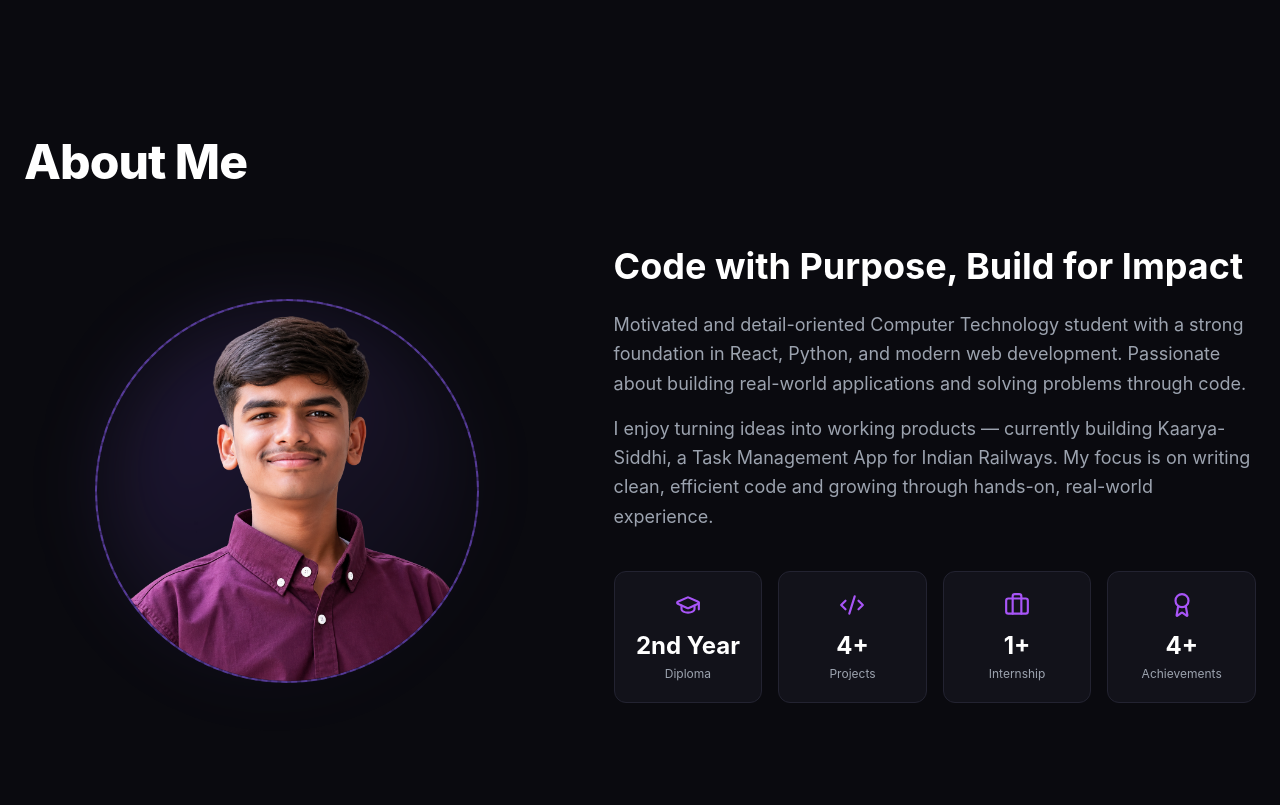
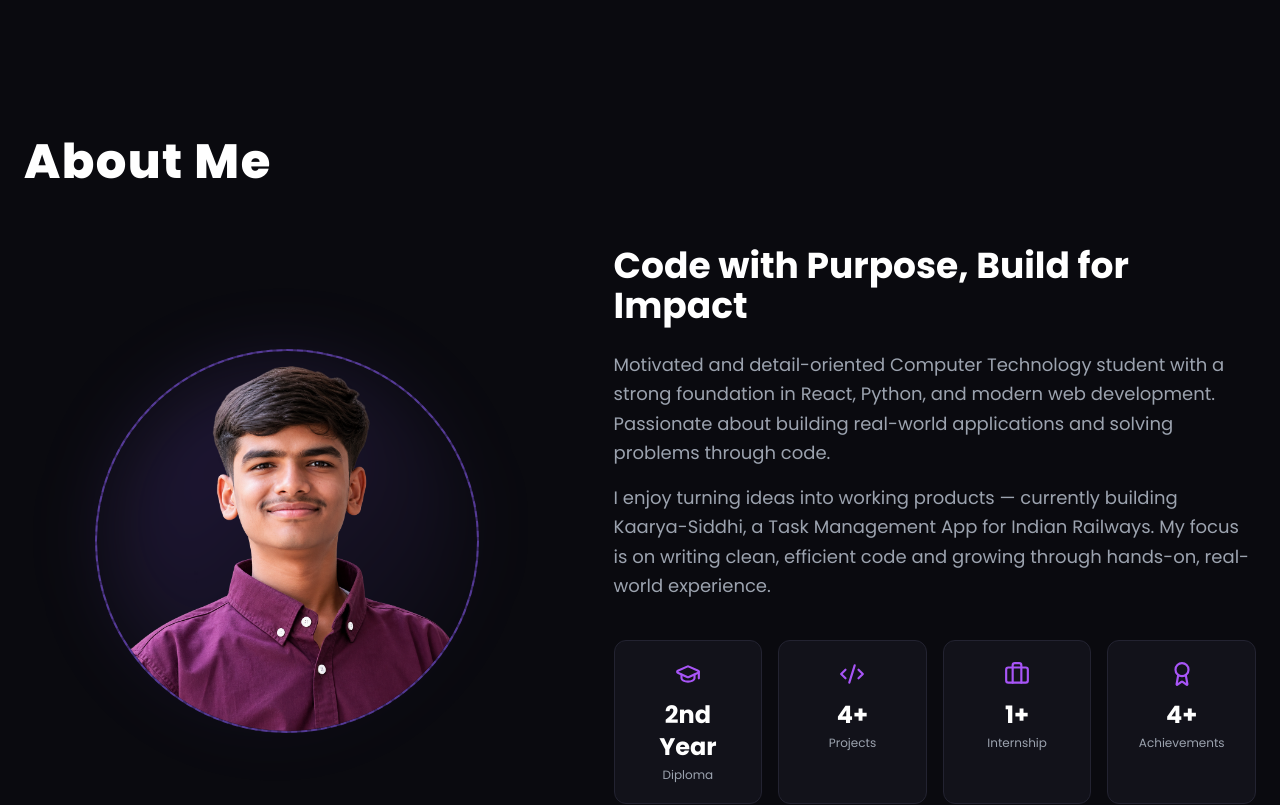
Before and after one commit to kartikgundla/Kartik-Portfolio, a React (Vite) app: page / in a window 1280 px wide. Shown: the part 840-1645 px from the top of the page. Built offline with nearby package versions, Linux system fonts and the light colour scheme.

Commit message:
Added Poppins font family

```diff
--- a/index.html
+++ b/index.html
@@ -4,6 +4,11 @@
     <meta charset="UTF-8" />
     <meta name="viewport" content="width=device-width, initial-scale=1.0" />
     <title>Kartik Gundla | Portfolio</title>
+    <link rel="preconnect" href="https://fonts.googleapis.com">
+    <link rel="preconnect" href="https://fonts.gstatic.com" crossorigin>
+    <link
+      href="https://fonts.googleapis.com/css2?family=Poppins:wght@300;400;500;600;700;800&display=swap"
+      rel="stylesheet">
   </head>
   <body>
     <div id="root"></div>
--- a/src/App.css
+++ b/src/App.css
@@ -7,6 +7,7 @@
   --color-accent: #8b5cf6;
   --color-accent2: #a855f7;
   --color-muted: #9ca3af;
+  --font-sans: "Poppins", system-ui, sans-serif;
 }
 
 #root {
@@ -14,7 +15,9 @@
   margin: 0;
   padding: 0;
 }
-
+body {
+  font-family: var(--font-sans);
+}
 /* .section {
   width: 100%;
   max-width: 1280px;
@@ -40,7 +43,7 @@
   font-weight: 800;
   margin-bottom: 2rem;
   color: white;
-  letter-spacing: -0.02em;
+  letter-spacing: 0.03em;
 }
 
 @media (min-width: 768px) {
```
